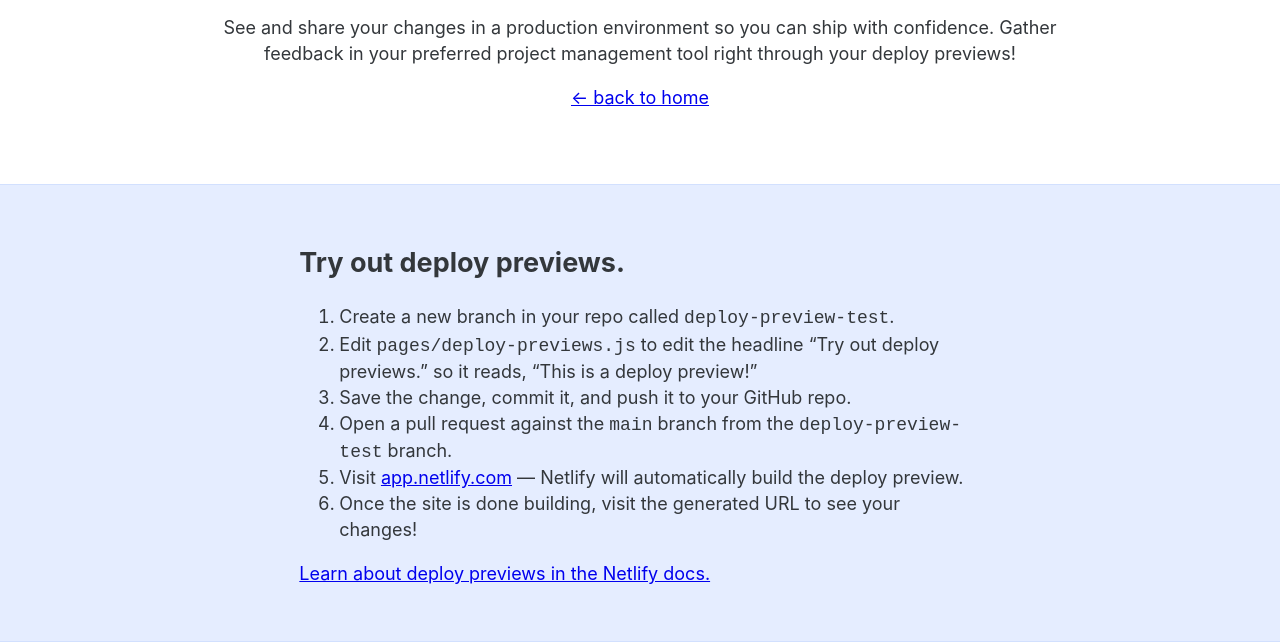
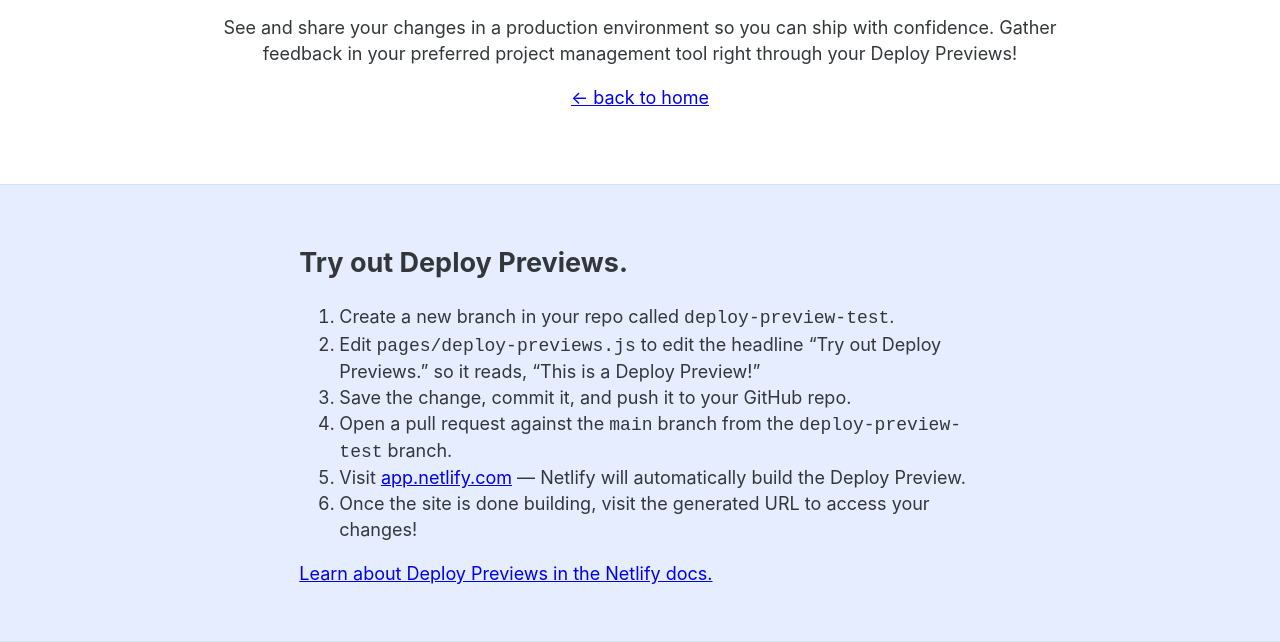
Before and after one commit to jmarlena/netlify-feature-tour, an Astro site: page /deploy-previews in a window 1280 px wide. Shown: the part 158-800 px from the top of the page. Built offline with nearby package versions, Linux system fonts and the light colour scheme; Astro itself is replaced by a stand-in of ours.

Commit message:
chore: prep for getting started content

```diff
--- a/src/pages/deploy-previews.astro
+++ b/src/pages/deploy-previews.astro
@@ -4,10 +4,10 @@
 
 <Layout
   title="Deploy Previews"
-  description="See and share your changes in a production environment so you can ship with confidence. Gather feedback in your preferred project management tool right through your deploy previews!"
+  description="See and share your changes in a production environment so you can ship with confidence. Gather feedback in your preferred project management tool right through your Deploy Previews!"
 >
   <main>
-    <h2>Try out deploy previews.</h2>
+    <h2>Try out Deploy Previews.</h2>
     <ol>
       <li>
         Create a new branch in your repo called{' '}
@@ -15,7 +15,7 @@
       </li>
       <li>
         Edit <code>pages/deploy-previews.js</code> to edit the headline “Try
-        out deploy previews.” so it reads, “This is a deploy preview!”
+        out Deploy Previews.” so it reads, “This is a Deploy Preview!”
       </li>
       <li>Save the change, commit it, and push it to your GitHub repo.</li>
       <li>
@@ -24,16 +24,16 @@
       </li>
       <li>
         Visit <a href="https://app.netlify.com">app.netlify.com</a> —
-        Netlify will automatically build the deploy preview.
+        Netlify will automatically build the Deploy Preview.
       </li>
       <li>
-        Once the site is done building, visit the generated URL to see your
+        Once the site is done building, visit the generated URL to access your
         changes!
       </li>
     </ol>
     <p>
       <a href="https://docs.netlify.com/site-deploys/deploy-previews/">
-        Learn about deploy previews in the Netlify docs.
+        Learn about Deploy Previews in the Netlify docs.
       </a>
     </p>
   </main>
--- a/src/pages/functions.astro
+++ b/src/pages/functions.astro
@@ -65,7 +65,7 @@
     </FunctionTester>
     <p>
       <a href="https://docs.netlify.com/functions/configure-and-deploy/">
-        Learn about serverless functions in the Netlify docs.
+        Learn about Netlify Functions in the docs.
       </a>
     </p>
   </main>
```
Also changed, not shown: README.md, netlify-badge-examples.png (added).
